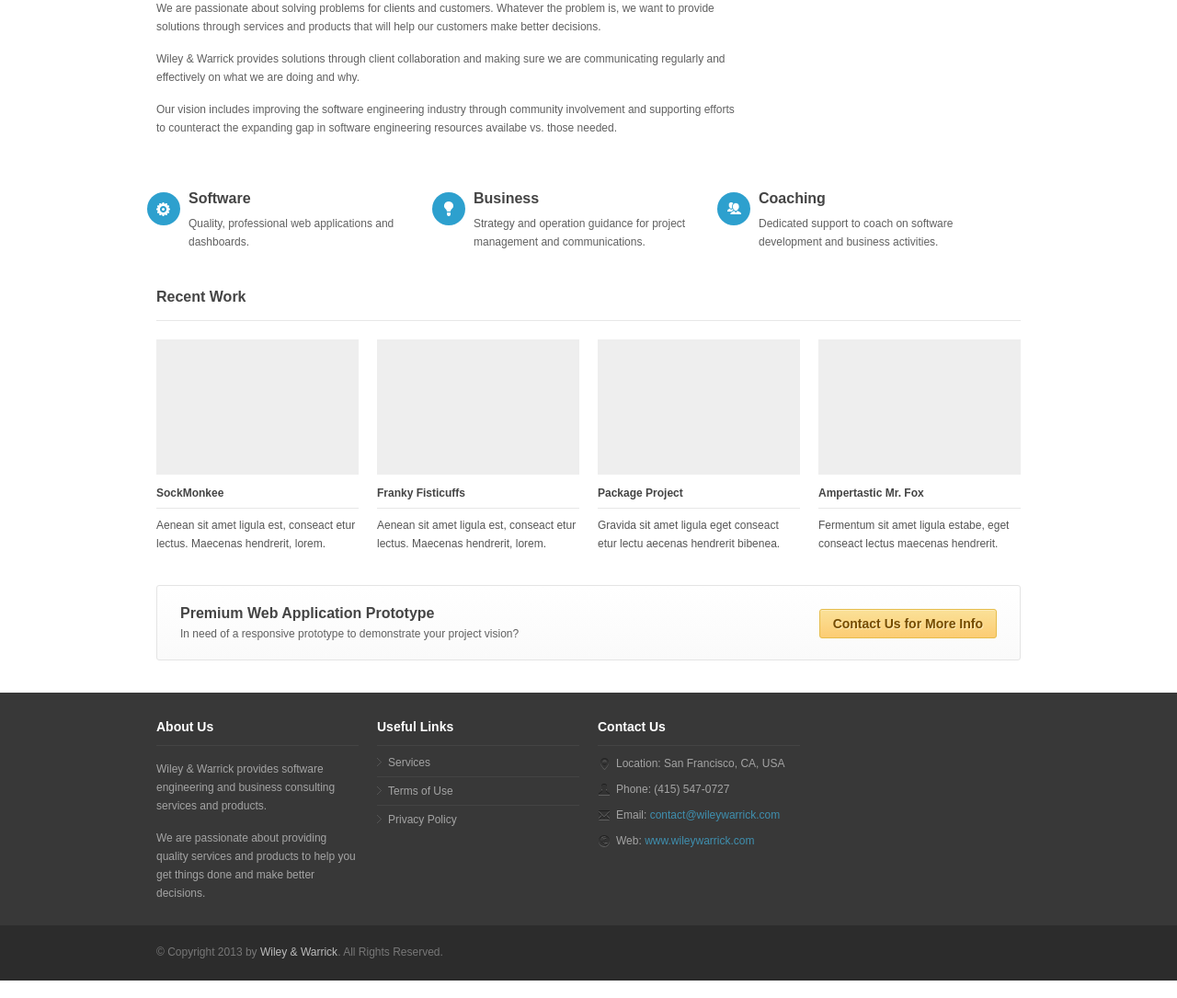
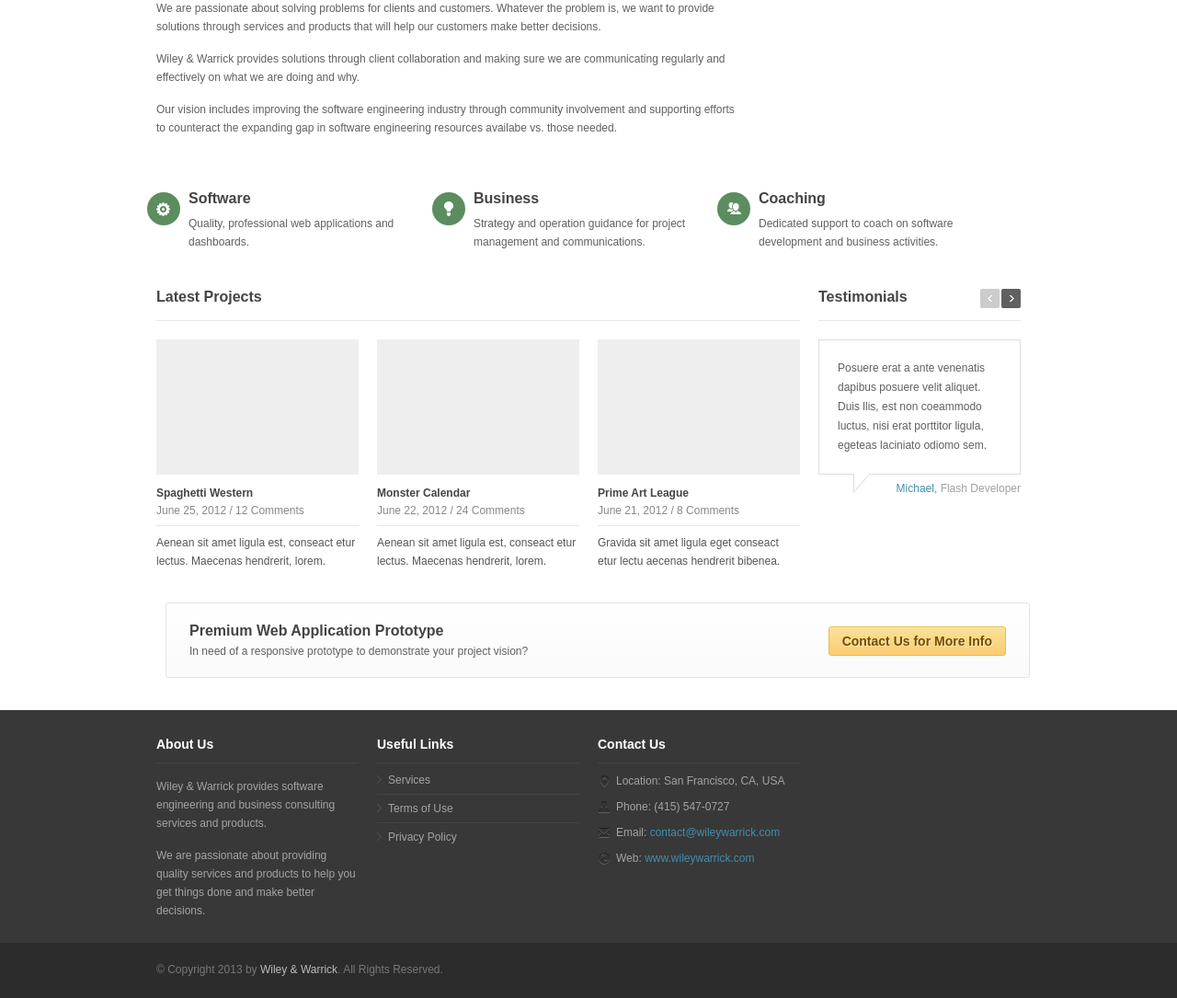
Before and after one commit to nyghtowl/Wiley, a Flask app: page /about in a window 1280 px wide. Shown: the part 214-1299 px from the top of the page at 92% size. Run offline with Flask 2, Linux system fonts and the light colour scheme; some libraries are stand-ins or nearby versions.

Commit message:
Added images to portfolio. Fixed color reference on service summary. Added testimonials to about.

```diff
--- a/app/templates/about.html
+++ b/app/templates/about.html
@@ -45,51 +45,81 @@
 
 	<div class="clearfix"></div>
 
-	<!--Recent Work -->
-	<div class="sixteen columns">
-		<h4 class="headline">Recent Work</h4>
-	</div>
+	<!--Latest From Blog -->
+	<div class="twelve columns">
+		<h4 class="headline">Latest Projects</h4>
+
 
 		<!-- 1/4 Column -->
-		<div class="four columns">
-				<div class="item-img"><a href="./static/images/portfolio_images/portfolio_3_01_large.jpg" rel="imagebox" title="SockMonkee"><img src="./static/images/portfolio_images/portfolio_3_01.jpg" alt=""/><div class="overlay zoom"></div></a></div>
+		<div class="four columns alpha">
+				<div class="item-img"><a href="blog_post.html"><img src="./static/images/portfolio_images/portfolio_3_07.jpg" alt=""/><div class="overlay zoom"></div></a></div>
 				<div class="portfolio-item-meta">
-					<h5><a href="single_project.html">SockMonkee</a></h5>
+					<h5><a href="single_project.html">Spaghetti Western</a> <span>June 25, 2012 / 12 Comments</span></h5>
 					<p>Aenean sit amet ligula est, conseact etur lectus. Maecenas hendrerit, lorem.</p>
 				</div>
 		</div>
 
 		<!-- 1/4 Column -->
 		<div class="four columns">
-				<div class="item-img"><a href="single_project.html"><img src="./static/images/portfolio_images/portfolio_3_06.jpg" alt=""/><div class="overlay zoom"></div></a></div>
+				<div class="item-img"><a href="blog_post.html"><img src="./static/images/portfolio_images/portfolio_3_03.jpg" alt=""/><div class="overlay zoom"></div></a></div>
 				<div class="portfolio-item-meta">
-					<h5><a href="single_project.html">Franky Fisticuffs</a></h5>
+					<h5><a href="single_project.html">Monster Calendar</a> <span>June 22, 2012 / 24 Comments</span></h5>
 					<p>Aenean sit amet ligula est, conseact etur lectus. Maecenas hendrerit, lorem.</p>
 				</div>
 		</div>
 
 		<!-- 1/4 Column -->
-		<div class="four columns">
-				<div class="item-img"><a href="single_project.html"><img src="./static/images/portfolio_images/portfolio_3_04.jpg" alt=""/><div class="overlay zoom"></div></a></div>
+		<div class="four columns omega">
+				<div class="item-img"><a href="blog_post.html"><img src="./static/images/portfolio_images/portfolio_3_05.jpg" alt=""/><div class="overlay zoom"></div></a></div>
 				<div class="portfolio-item-meta">
-					<h5><a href="single_project.html">Package Project</a></h5>
+					<h5><a href="single_project.html">Prime Art League</a> <span>June 21, 2012 / 8 Comments</span></h5>
 					<p>Gravida sit amet ligula eget conseact etur lectu aecenas hendrerit bibenea.</p>
 				</div>
 		</div>
 
-		<!-- 1/4 Column -->
-		<div class="four columns">
-			<div class="item-img"><a href="./static/images/portfolio_img_04_large.jpg" rel="imagebox" title="Ampertastic Mr. Fox"><img src="./static/images/portfolio_img_04.jpg" alt=""/><div class="overlay zoom"></div></a></div>
-			<div class="portfolio-item-meta">
-				<h5><a href="single_project.html">Ampertastic Mr. Fox</a></h5>
-				<p>Fermentum sit amet ligula estabe, eget conseact lectus maecenas hendrerit.</p>
+	</div>
+
+	<!-- Testimonials -->
+	<div class="four columns">
+		<h4 class="headline">Testimonials</h4>
+
+			<!-- Testimonials Carousel -->
+			<div class="testimonials-carousel">
+				<ul class="carousel">
+
+					<li class="testimonial">
+						<div class="testimonials">Posuere erat a ante venenatis dapibus posuere velit aliquet. Duis llis, est non coeammodo luctus, nisi erat porttitor ligula, egeteas laciniato odiomo sem.</div>
+						<div class="testimonials_bg"></div>
+						<div class="testimonials_author">Michael, <span>Flash Developer</span></div>
+					</li>
+
+					<li class="testimonial">
+						<div class="testimonials">Integer eu libero sit amet nisl vestibulum semper. Fusce nec porttitor massa. In nec neque elit. Curabitur malesuada ligula vitae purus ornare onec etea magna diam varius.</div>
+						<div class="testimonials_bg"></div>
+						<div class="testimonials_author">John, <span>Web Developer</span></div>
+					</li>
+
+					<li class="testimonial">
+						<div class="testimonials">Cras sed odio est, sit amet porttitor elit. Vestibulum elementum erat vitae ante venenatis cursus scelerisque quam vel nibh imperdiet vitae porta lorem posuere.</div>
+						<div class="testimonials_bg"></div>
+						<div class="testimonials_author">Peter, <span>Project Manager</span></div>
+					</li>
+
+					<li class="testimonial">
+						<div class="testimonials">Elementum erat vitae ante venenatis dapibus. Maecenas cursus scelerisque quam vel nibh imperdiet vitae porta lorem posuere.</div>
+						<div class="testimonials_bg"></div>
+						<div class="testimonials_author">Kathy, <span>Art Director</span></div>
+					</li>
+
+				</ul>
 			</div>
-		</div>
+
+	</div>
 
 	<div class="clearfix"></div>
-
-	{% include 'call_action_partial.html' %}
-
+	<div class="sixteen columns">
+		{% include 'call_action_partial.html' %}
+	</div>
 	<!-- Recent Work End -->
 
 
--- a/app/templates/service_summary_partial.html
+++ b/app/templates/service_summary_partial.html
@@ -4,7 +4,7 @@
 		<!-- Icon Box Start -->
 		<div class="one-third column alpha">
 			<div class="feature">
-				<div class="feature-circle blue"><img src="./static/images/features_ico_02.png" alt="" /></div>
+				<div class="feature-circle green"><img src="./static/images/features_ico_02.png" alt="" /></div>
 				<div class="feature-description">
 					<h4>Software</h4>
 					<p>Quality, professional web applications and dashboards.</p>
@@ -16,7 +16,7 @@
 		<!-- Icon Box Start -->
 		<div class="one-third column alpha">
 			<div class="feature">
-				<div class="feature-circle blue"><img src="./static/images/features_ico_04.png" alt="" /></div>
+				<div class="feature-circle green"><img src="./static/images/features_ico_04.png" alt="" /></div>
 				<div class="feature-description">
 					<h4>Business</h4>
 					<p>Strategy and operation guidance for project management and communications.</p>
@@ -28,7 +28,7 @@
 		<!-- Icon Box Start -->
 		<div class="one-third column alpha">
 			<div class="feature">
-				<div class="feature-circle blue"><img src="./static/images/features_ico_06.png" alt="" /></div>
+				<div class="feature-circle green"><img src="./static/images/features_ico_06.png" alt="" /></div>
 				<div class="feature-description">
 					<h4>Coaching</h4>
 					<p>Dedicated support to coach on software development and business activities.</p>
```
Also changed, not shown: app/templates/portfolio_3.html (+4 -4 lines).
